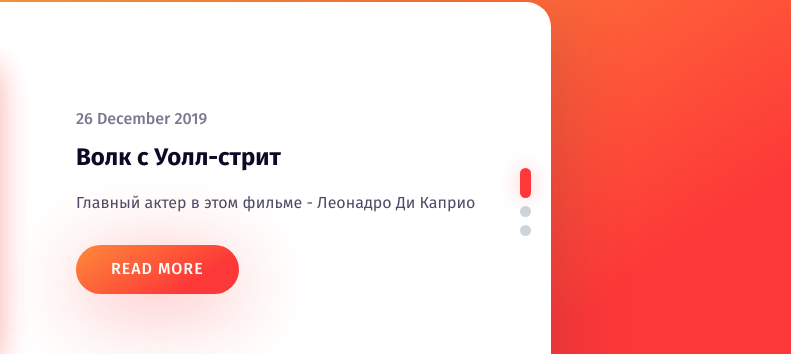
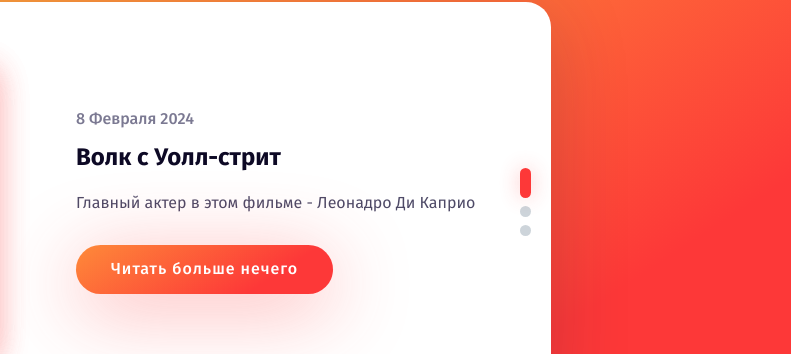
Before and after one commit to bobrikko/BLOG, a plain HTML site: page index.html in a window 1280 px wide. Shown: the part 198-552 px from the top of the page, 489-1280 px from the left. Drawn offline with nearby package versions, Linux system fonts and the light colour scheme.

Commit message:
Update index.html

```diff
--- a/index.html
+++ b/index.html
@@ -18,10 +18,10 @@
         <img src="https://res.cloudinary.com/muhammederdem/image/upload/q_60/v1535759872/kuldar-kalvik-799168-unsplash.webp" alt="">
       </div>
       <div class="blog-slider__content">
-        <span class="blog-slider__code">26 December 2019</span>
+        <span class="blog-slider__code">8 Февраля 2024</span>
         <div class="blog-slider__title">Волк с Уолл-стрит</div>
         <div class="blog-slider__text">Главный актер в этом фильме - Леонадро Ди Каприо </div>
-        <a href="#" class="blog-slider__button">READ MORE</a>
+        <a href="#" class="blog-slider__button">Читать больше нечего</a>
       </div>
     </div>
     <div class="blog-slider__item swiper-slide">
```
